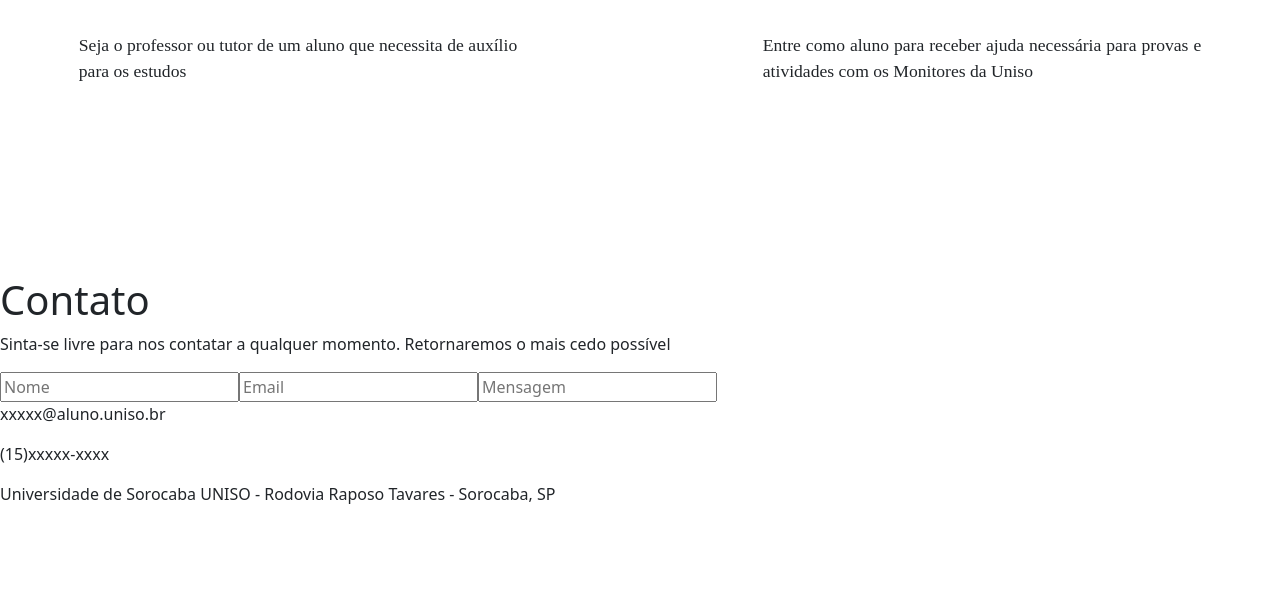
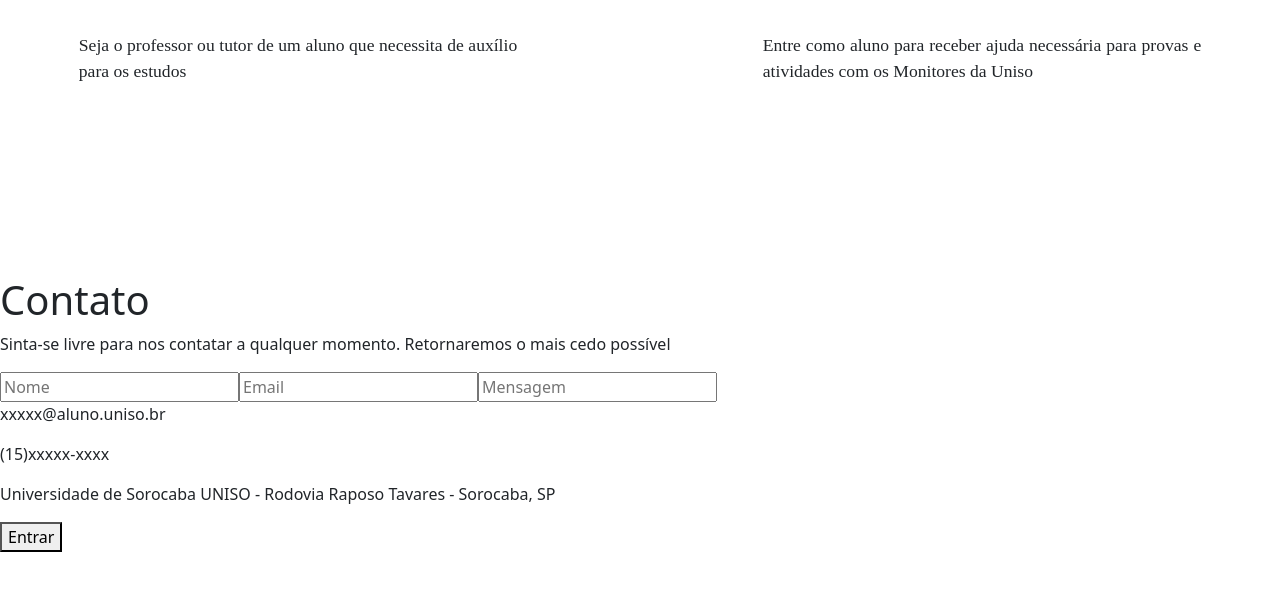
Before and after one commit to rafakid01/PROJETO_INTEGRADOR, an Angular app in the folder projeto-angular/: page / in a window 1280 px wide. Shown: the part 1696-2286 px from the top of the page. Built offline with nearby package versions, Linux system fonts and the light colour scheme.

Commit message:
html basico 2

```diff
--- a/projeto-angular/src/app/components/contact/contact.component.html
+++ b/projeto-angular/src/app/components/contact/contact.component.html
@@ -13,4 +13,5 @@
         <p>(15)xxxxx-xxxx</p>
         <p>Universidade de Sorocaba UNISO - Rodovia Raposo Tavares - Sorocaba, SP</p>
     </div>
+        <button>Entrar</button>
 </main>
```
